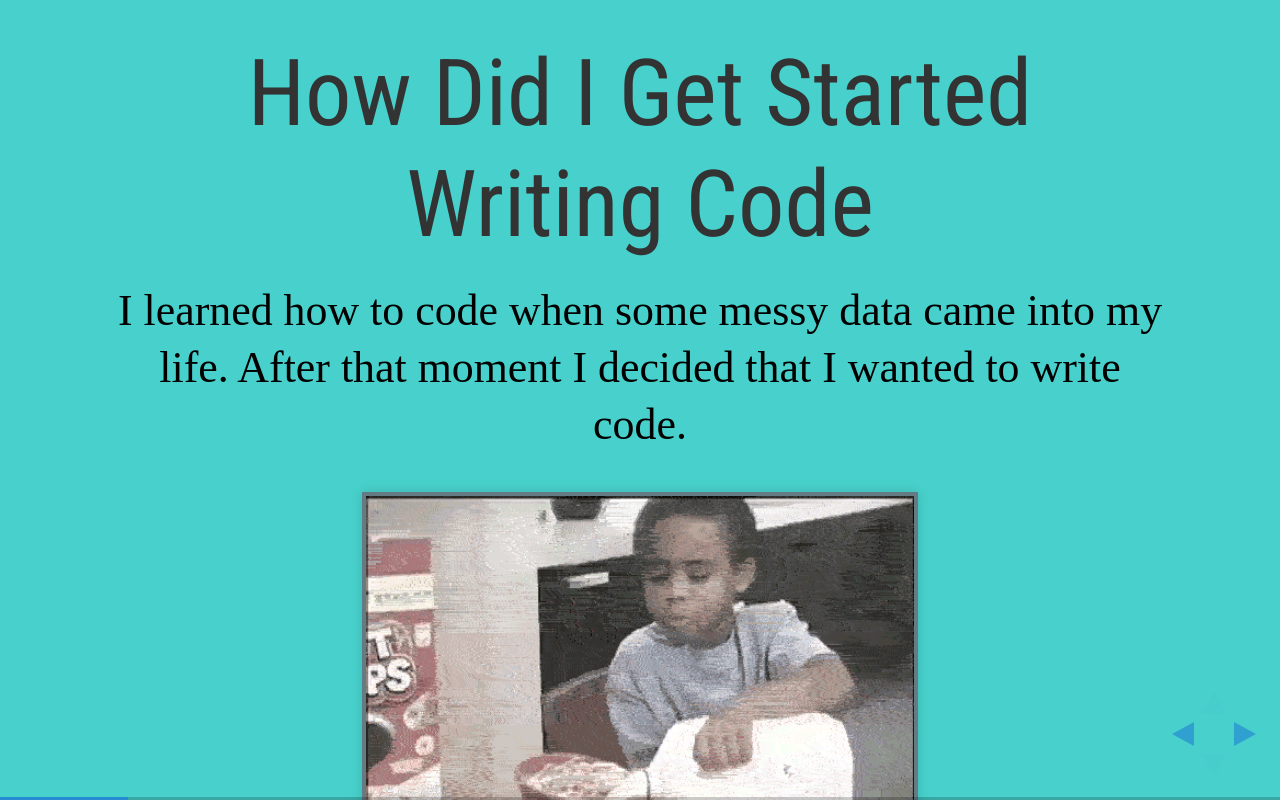
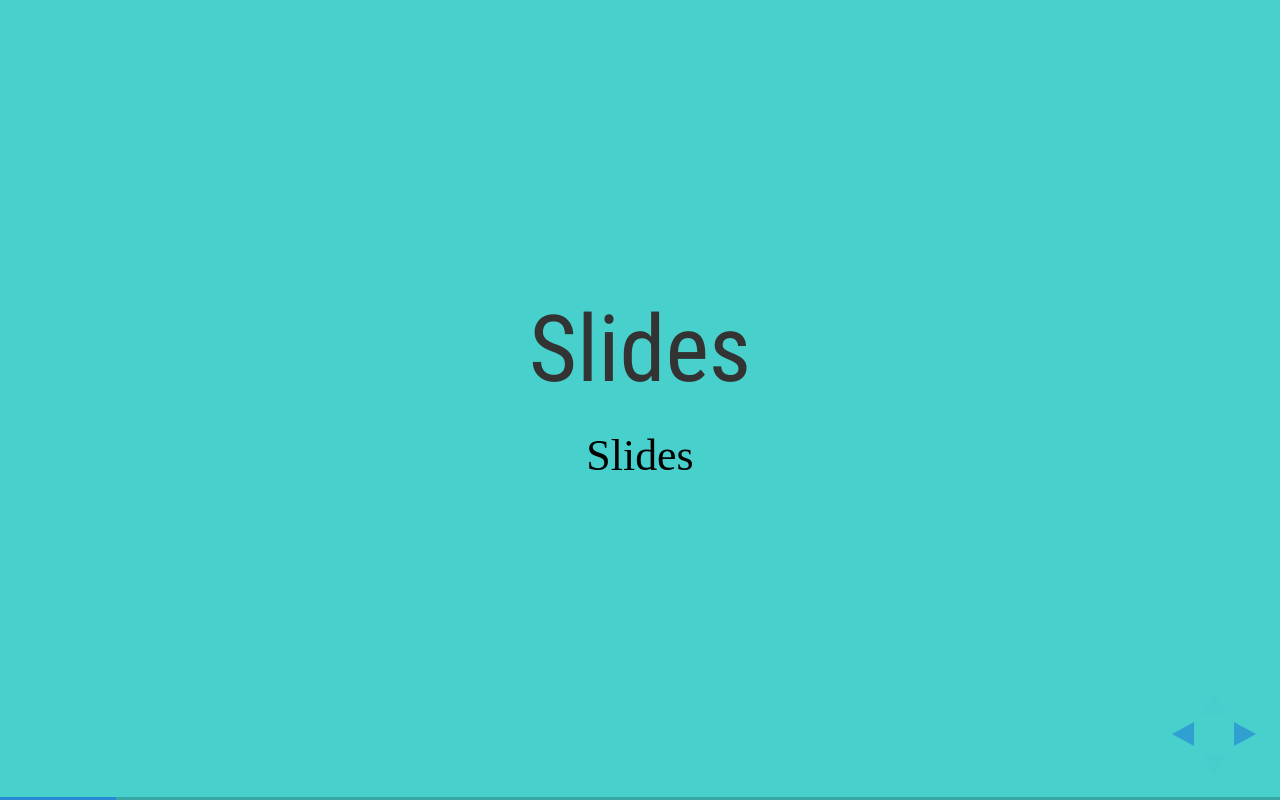
Before and after one commit to JessicaGarson/Hopkins_Talk_Feb_21, a plain HTML site: page HopkinsFeb21.html in a window 1280 px wide. Both pictures are taken after a click on the button 1251 px from the left and 734 px from the top of the page. Drawn offline with Linux system fonts and the light colour scheme.

Commit message:
adding slide link

```diff
--- a/HopkinsFeb21.html
+++ b/HopkinsFeb21.html
@@ -47,6 +47,14 @@
 					<p>
 						<ahref="http://twitter.com/JessicaGarson">@JessicaGarson</a>
 						<ahref="http://www.JessicaGarson.com">| www.JessicaGarson.com</a></small>
+					</p>
+				</section>
+
+				<section>
+					<h2>Slides</h2>
+					<p>
+						<ahref="http://jessicagarson.com/Hopkins_Talk_Feb_21/#/"
+						>Slides</a>
 					</p>
 				</section>
 
```
